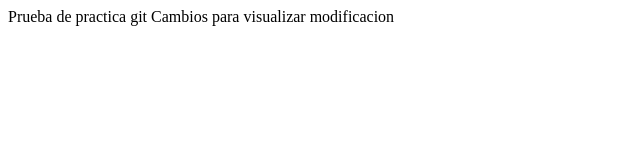
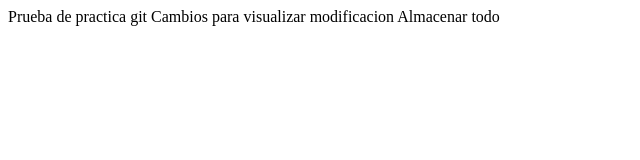
Before and after one commit to alexiaalvarenga/PracticagitTema4, a plain HTML site: page index.html in a window 1280 px wide. Shown: the whole page, without its empty margins (0-640 px from the left). Drawn offline with Linux system fonts and the light colour scheme.

Commit message:
Confirmar todo

```diff
--- a/index.html
+++ b/index.html
@@ -8,5 +8,6 @@
 <body>
     Prueba de practica git
     Cambios para visualizar modificacion
+    Almacenar todo
 </body>
 </html>
```
